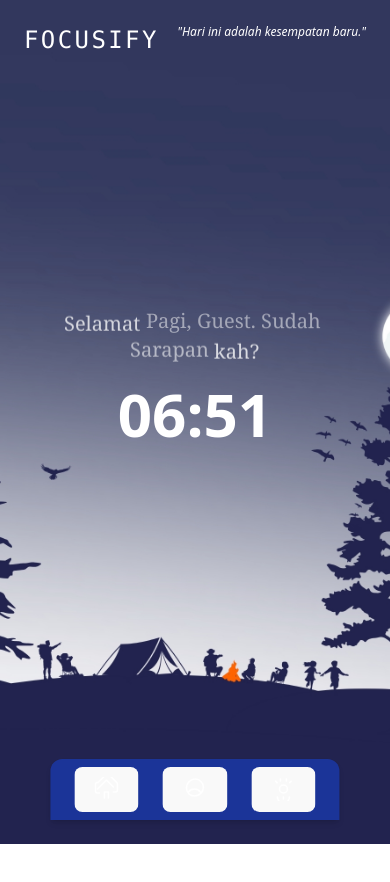
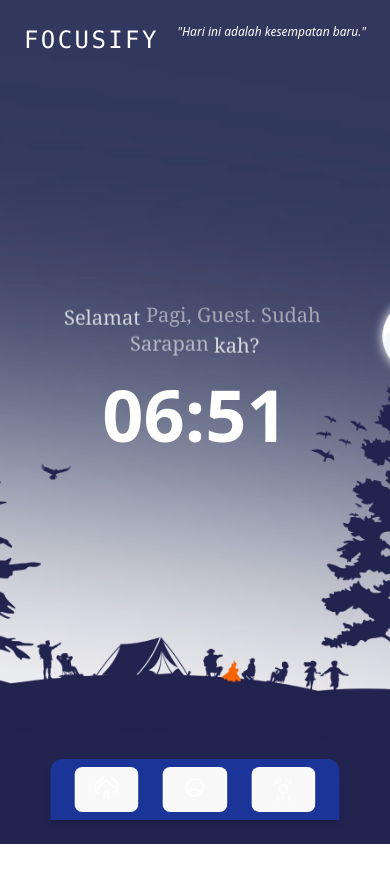
Before and after one commit to bgsprayogi/webfocusify, a React (Vite) app: page /realtime in a window 390 px wide. Shown: the top 882 px of the page. Built offline with nearby package versions, Linux system fonts and the light colour scheme.

Commit message:
fix: responsif timerpage

```diff
--- a/src/pages/RealTime.jsx
+++ b/src/pages/RealTime.jsx
@@ -85,7 +85,7 @@ const RealtimePage = () => {
                     delay={200}
                     config={{ tension: 100, friction: 40 }}
                 >
-                    <h2 className="text-6xl md:text-9xl font-bold">{formatTime(currentTime)}</h2>
+                    <h2 className="text-7xl md:text-9xl font-bold">{formatTime(currentTime)}</h2>
                 </AnimatedContent>
             </div>
 
```
